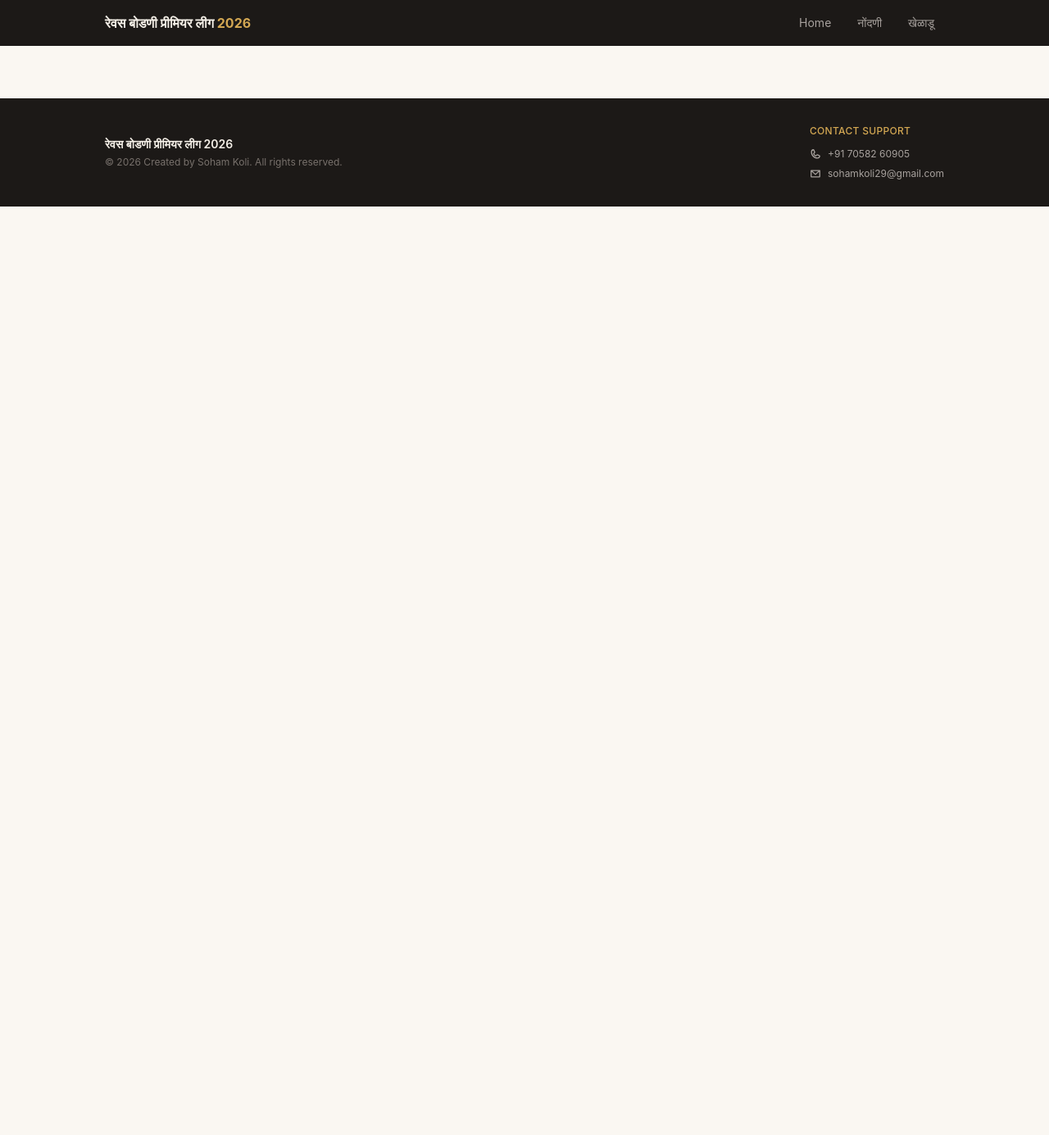
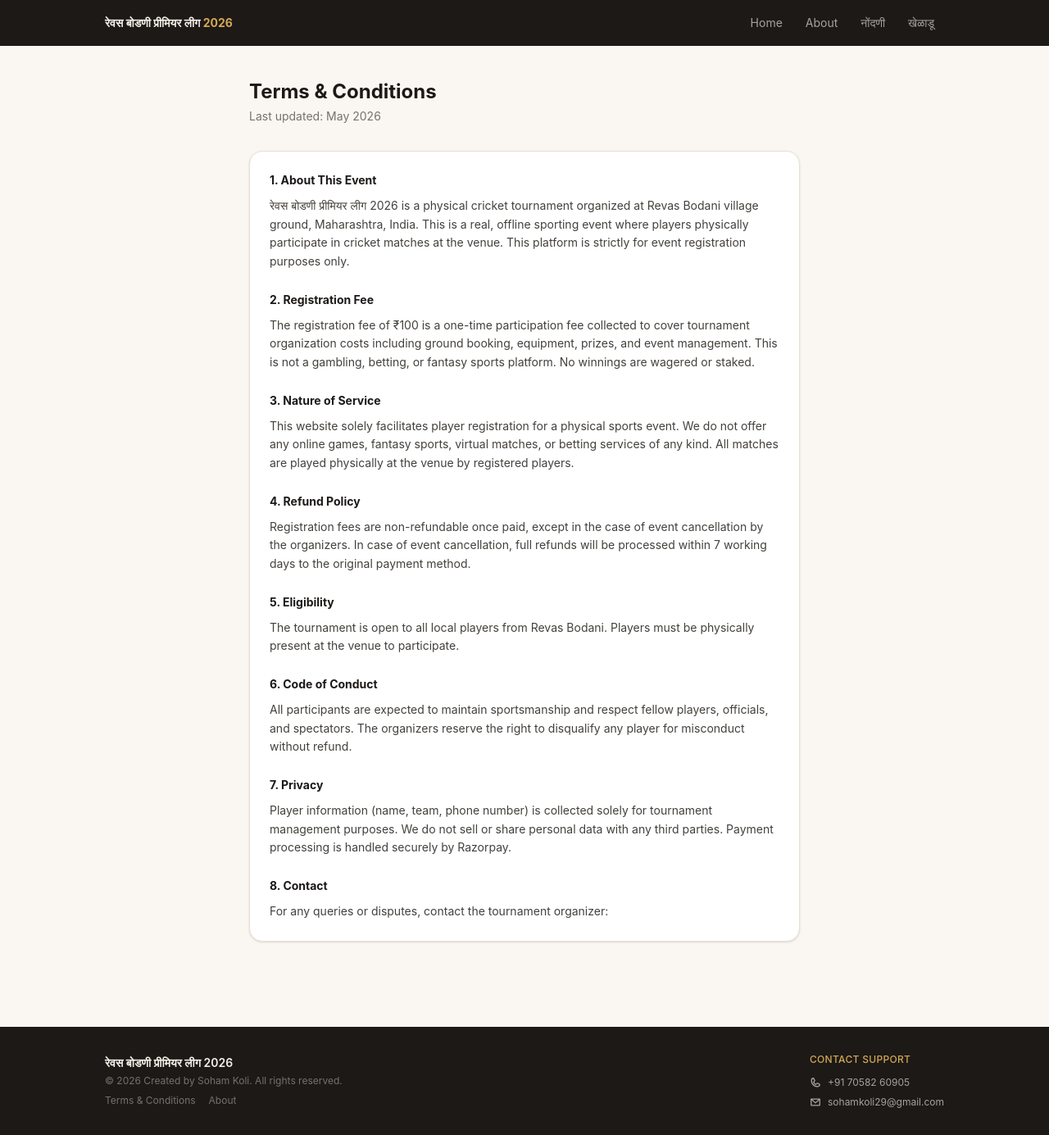
Before and after one commit to sohamkoli29/revas-bodani-2026, a React (Vite) app in the folder frontend/: page /terms in a window 1280 px wide. Shown: the whole page at 82% size. Before the commit the page ends 800 px from the top, so only its background shows below. Built offline with nearby package versions, Linux system fonts and the light colour scheme; no server answers.

Commit message:
add terms and about links in footer

```diff
--- a/frontend/src/App.jsx
+++ b/frontend/src/App.jsx
@@ -5,7 +5,8 @@ import Home from './pages/Home'
 import Register from './pages/Register'
 import Players from './pages/Players'
 import Admin from './pages/Admin'
-
+import Terms from './pages/Terms'
+import About from './pages/About'
 export default function App() {
   return (
     <BrowserRouter>
@@ -15,6 +16,8 @@ export default function App() {
         <Route path="/register" element={<Register />} />
         <Route path="/players"  element={<Players />} />
         <Route path="/admin"    element={<Admin />} />
+        <Route path="/terms" element={<Terms />} />
+<Route path="/about" element={<About />} />
       </Routes>
       <Footer />
     </BrowserRouter>
@@ -33,18 +36,29 @@ function Footer() {
           <p className="text-[#78716c] text-xs mt-1">
             © 2026 Created by Soham Koli. All rights reserved.
           </p>
+          {/* ADD HERE ↓ */}
+          <div className="flex gap-4 mt-2 justify-center md:justify-start">
+            <a href="/terms"
+              className="text-[#78716c] hover:text-[#f5f0e8] text-xs transition-colors">
+              Terms & Conditions
+            </a>
+            <a href="/about"
+              className="text-[#78716c] hover:text-[#f5f0e8] text-xs transition-colors">
+              About
+            </a>
+          </div>
         </div>
 
         <div className="flex flex-col gap-2 text-xs text-[#a8a29e]">
           <p className="text-[#d4a853] font-medium text-xs uppercase tracking-wide mb-1">
             Contact Support
           </p>
-          <a href="tel:+919876543210"
+          <a href="tel:+917058260905"
             className="flex items-center gap-2 hover:text-[#f5f0e8] transition-colors justify-center md:justify-start">
             <Phone size={14} weight="bold" />
             +91 70582 60905
           </a>
-          <a href="mailto:support@revasbodani.com"
+          <a href="mailto:sohamkoli29@gmail.com"
             className="flex items-center gap-2 hover:text-[#f5f0e8] transition-colors justify-center md:justify-start">
             <EnvelopeSimple size={14} weight="bold" />
             sohamkoli29@gmail.com
--- a/frontend/src/components/Navbar.jsx
+++ b/frontend/src/components/Navbar.jsx
@@ -5,22 +5,28 @@ export default function Navbar() {
 
   const links = [
     { to: '/',         label: 'Home' },
+    { to: '/about',    label: 'About' },
     { to: '/register', label: 'नोंदणी' },
     { to: '/players',  label: 'खेळाडू' },
   ]
 
   return (
     <nav className="bg-[#1c1917] px-4 py-3 md:px-8">
-      <div className="max-w-5xl mx-auto flex items-center justify-between">
-        <span className="text-[#f5f0e8] font-bold text-sm md:text-base leading-tight">
-          रेवस बोडणी प्रीमियर लीग <span className="text-[#d4a853]">2026</span>
+      <div className="max-w-5xl mx-auto flex flex-col sm:flex-row items-center gap-3">
+
+        {/* Title — full width on mobile, auto on desktop */}
+        <span className="text-[#f5f0e8] font-bold text-sm leading-tight text-center sm:text-left sm:mr-auto whitespace-nowrap">
+          रेवस बोडणी प्रीमियर लीग{' '}
+          <span className="text-[#d4a853]">2026</span>
         </span>
-        <div className="flex gap-1 md:gap-2">
+
+        {/* Links row */}
+        <div className="flex gap-1 flex-wrap justify-center">
           {links.map(l => (
             <Link
               key={l.to}
               to={l.to}
-              className={`px-3 py-1.5 rounded-md text-sm transition-colors
+              className={`px-3 py-1.5 rounded-md text-xs sm:text-sm transition-colors whitespace-nowrap
                 ${pathname === l.to
                   ? 'bg-[#d4a853] text-[#1c1917] font-semibold'
                   : 'text-[#a8a29e] hover:text-[#f5f0e8]'
@@ -30,6 +36,7 @@ export default function Navbar() {
             </Link>
           ))}
         </div>
+
       </div>
     </nav>
   )
--- /dev/null
+++ b/frontend/src/pages/About.jsx
@@ -0,0 +1,59 @@
+export default function About() {
+  const details = [
+    { label: 'Event Type',   value: 'Physical Cricket Tournament' },
+
+    { label: 'Venue',        value: 'Revas Bodani Village Ground, Maharashtra' },
+
+
+    { label: 'Entry Fee',    value: '₹100 per player' },
+    { label: 'Tournament',   value: 'रेवस बोडणी प्रीमियर लीग 2026 - पर्व 1' },
+  ]
+
+  return (
+    <div className="min-h-screen bg-[#faf7f2] px-4 py-10">
+      <div className="max-w-2xl mx-auto">
+
+        <div className="mb-8">
+          <h1 className="text-2xl font-bold text-[#1c1917] mb-1">About the Tournament</h1>
+          <p className="text-[#78716c] text-sm">रेवस बोडणी प्रीमियर लीग 2026</p>
+        </div>
+
+        <div className="bg-white border border-[#e8e0d5] rounded-2xl p-6 shadow-sm mb-6">
+          <p className="text-sm text-[#44403c] leading-relaxed mb-4">
+            रेवस बोडणी प्रीमियर लीग 2026 is a local physical cricket tournament
+            organized for players from Revas Bodani village
+            in Maharashtra, India. This is a real offline sporting event — all
+            matches are played physically at the village cricket ground.
+          </p>
+          <p className="text-sm text-[#44403c] leading-relaxed">
+            This website is used only for player registration and entry fee
+            collection. It is not an online game, fantasy sports app, or
+            betting platform of any kind.
+          </p>
+        </div>
+
+        <div className="bg-white border border-[#e8e0d5] rounded-2xl overflow-hidden shadow-sm mb-6">
+          {details.map((d, i) => (
+            <div key={i}
+              className={`flex justify-between items-center px-6 py-3 text-sm
+                ${i !== details.length - 1 ? 'border-b border-[#f0ebe3]' : ''}
+                ${i % 2 === 0 ? 'bg-white' : 'bg-[#faf7f2]'}`}>
+              <span className="text-[#78716c]">{d.label}</span>
+              <span className="font-medium text-[#1c1917] text-right">{d.value}</span>
+            </div>
+          ))}
+        </div>
+
+        <div className="bg-[#fef9ec] border border-[#f0d080] rounded-2xl p-6 text-sm text-[#92680a]">
+          <p className="font-semibold mb-1">Important Note</p>
+          <p>
+            This is a physical sporting event registration platform.
+            No online gaming, gambling, or betting is involved.
+            Entry fee covers tournament organization costs only.
+          </p>
+        </div>
+
+      </div>
+    </div>
+  )
+}
--- /dev/null
+++ b/frontend/src/pages/Terms.jsx
@@ -0,0 +1,97 @@
+export default function Terms() {
+  return (
+    <div className="min-h-screen bg-[#faf7f2] px-4 py-10">
+      <div className="max-w-2xl mx-auto">
+
+        <div className="mb-8">
+          <h1 className="text-2xl font-bold text-[#1c1917] mb-1">Terms & Conditions</h1>
+          <p className="text-[#78716c] text-sm">Last updated: May 2026</p>
+        </div>
+
+        <div className="bg-white border border-[#e8e0d5] rounded-2xl p-6 shadow-sm space-y-6 text-sm text-[#44403c] leading-relaxed">
+
+          <section>
+            <h2 className="font-bold text-[#1c1917] mb-2">1. About This Event</h2>
+            <p>
+              रेवस बोडणी प्रीमियर लीग 2026 is a physical cricket tournament
+              organized at Revas Bodani village ground, Maharashtra, India.
+              This is a real, offline sporting event where players physically
+              participate in cricket matches at the venue. This platform is
+              strictly for event registration purposes only.
+            </p>
+          </section>
+
+          <section>
+            <h2 className="font-bold text-[#1c1917] mb-2">2. Registration Fee</h2>
+            <p>
+              The registration fee of ₹100 is a one-time participation fee
+              collected to cover tournament organization costs including
+              ground booking, equipment, prizes, and event management.
+              This is not a gambling, betting, or fantasy sports platform.
+              No winnings are wagered or staked.
+            </p>
+          </section>
+
+          <section>
+            <h2 className="font-bold text-[#1c1917] mb-2">3. Nature of Service</h2>
+            <p>
+              This website solely facilitates player registration for a
+              physical sports event. We do not offer any online games,
+              fantasy sports, virtual matches, or betting services of
+              any kind. All matches are played physically at the venue
+              by registered players.
+            </p>
+          </section>
+
+          <section>
+            <h2 className="font-bold text-[#1c1917] mb-2">4. Refund Policy</h2>
+            <p>
+              Registration fees are non-refundable once paid, except in
+              the case of event cancellation by the organizers. In case
+              of event cancellation, full refunds will be processed
+              within 7 working days to the original payment method.
+            </p>
+          </section>
+
+          <section>
+            <h2 className="font-bold text-[#1c1917] mb-2">5. Eligibility</h2>
+            <p>
+              The tournament is open to all local players from Revas
+              Bodani. Players must be physically
+              present at the venue to participate.
+            </p>
+          </section>
+
+          <section>
+            <h2 className="font-bold text-[#1c1917] mb-2">6. Code of Conduct</h2>
+            <p>
+              All participants are expected to maintain sportsmanship
+              and respect fellow players, officials, and spectators.
+              The organizers reserve the right to disqualify any player
+              for misconduct without refund.
+            </p>
+          </section>
+
+          <section>
+            <h2 className="font-bold text-[#1c1917] mb-2">7. Privacy</h2>
+            <p>
+              Player information (name, team, phone number) is collected
+              solely for tournament management purposes. We do not sell
+              or share personal data with any third parties. Payment
+              processing is handled securely by Razorpay.
+            </p>
+          </section>
+
+          <section>
+            <h2 className="font-bold text-[#1c1917] mb-2">8. Contact</h2>
+            <p>
+              For any queries or disputes, contact the tournament organizer:<br />
+
+            </p>
+          </section>
+
+        </div>
+      </div>
+    </div>
+  )
+}
```
